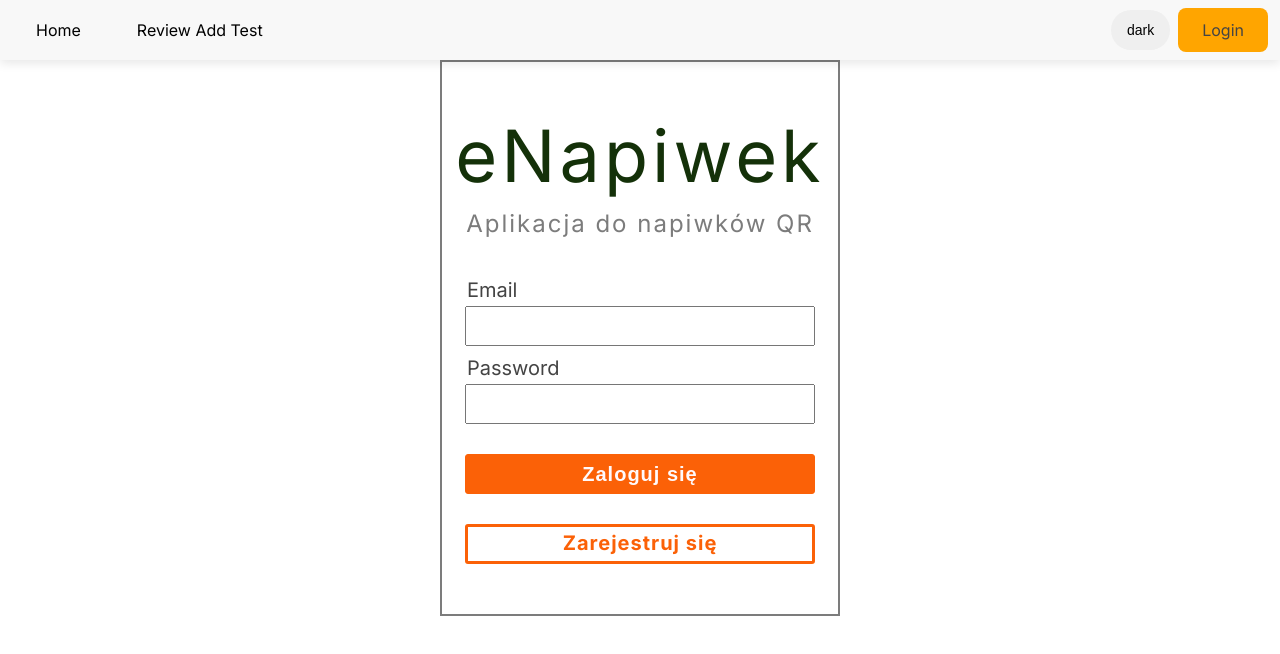
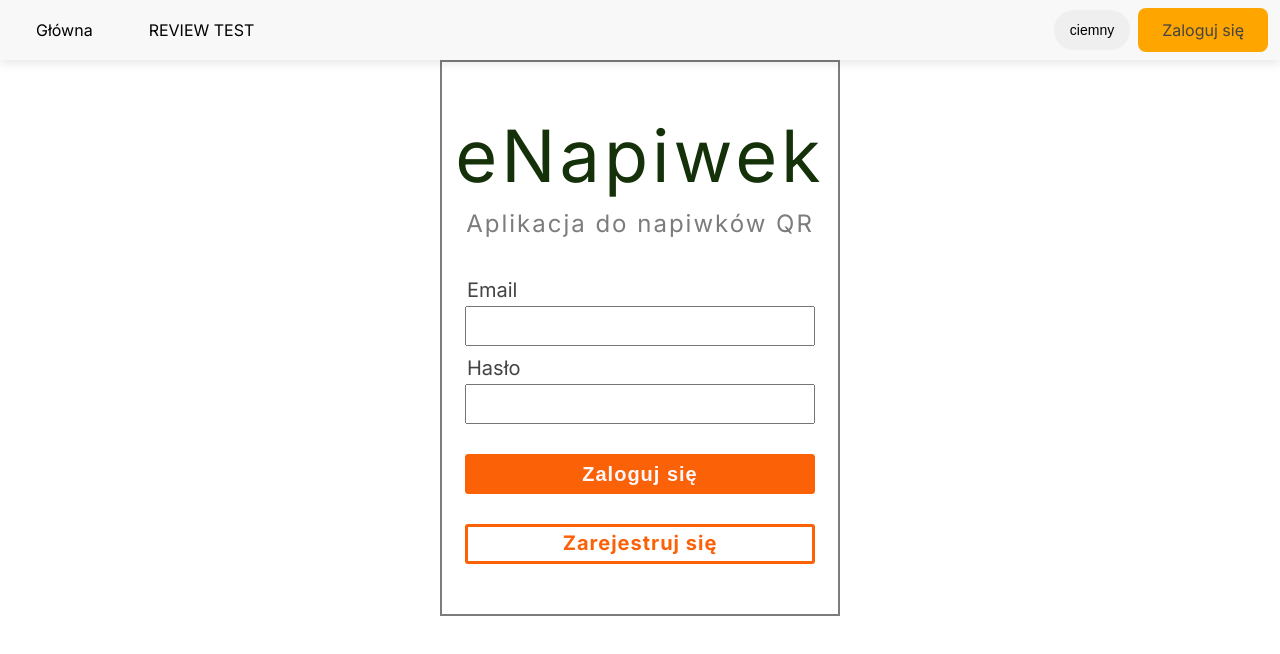
Before and after one commit to Programowanie-Zespolowe-PAJDA/Frontend, a React (Vite) app: page /auth in a window 1280 px wide. Shown: the top 654 px of the page. Built offline with nearby package versions, Linux system fonts and the light colour scheme.

Commit message:
unify language

```diff
--- a/src/components/auth/SignInForm.jsx
+++ b/src/components/auth/SignInForm.jsx
@@ -27,7 +27,7 @@ export default function SignInForm() {
                     <label htmlFor="email">Email</label>
                     <input id="mail" type="email" name="mail" required />
 
-                    <label htmlFor="password">Password</label>
+                    <label htmlFor="password">Hasło</label>
                     <input
                         id="password"
                         type="password"
--- a/src/components/navigation/MainNavigation.jsx
+++ b/src/components/navigation/MainNavigation.jsx
@@ -26,7 +26,7 @@ export default function MainNavigation({ token }) {
                     }
                     end
                 >
-                    Home
+                    Główna
                 </NavLink>
                 <NavLink
                     to="review/1"
@@ -36,7 +36,7 @@ export default function MainNavigation({ token }) {
                         }`
                     }
                 >
-                    Review Add Test
+                    REVIEW TEST
                 </NavLink>
 
                 {token && (
@@ -76,11 +76,13 @@ export default function MainNavigation({ token }) {
             </div>
             <div className={classes.rightSide}>
                 <button onClick={changeMode} className={classes.themeButton}>
-                    {darkMode ? "light" : "dark"}
+                    {darkMode ? "jasny" : "ciemny"}
                 </button>
                 {token && (
                     <Form action={"logout"} method={"post"}>
-                        <button className={classes.logoutButton}>Logout</button>
+                        <button className={classes.logoutButton}>
+                            Wyloguj się
+                        </button>
                     </Form>
                 )}
                 {!token && (
@@ -92,7 +94,7 @@ export default function MainNavigation({ token }) {
                             }`
                         }
                     >
-                        Login
+                        Zaloguj się
                     </NavLink>
                 )}
             </div>
```
